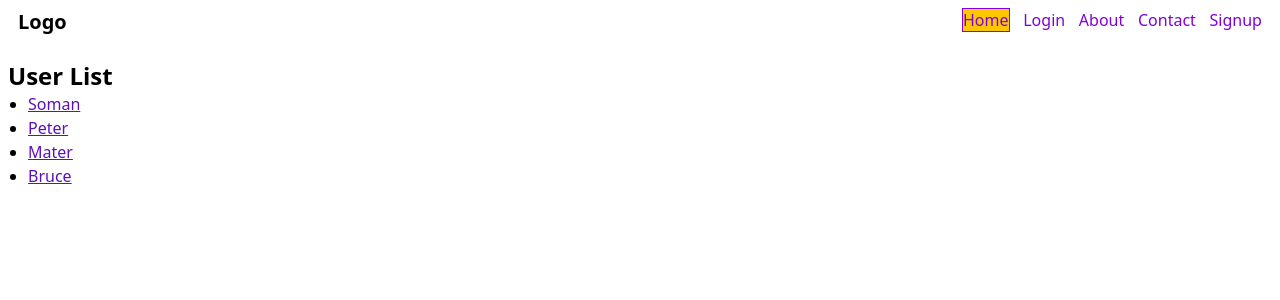
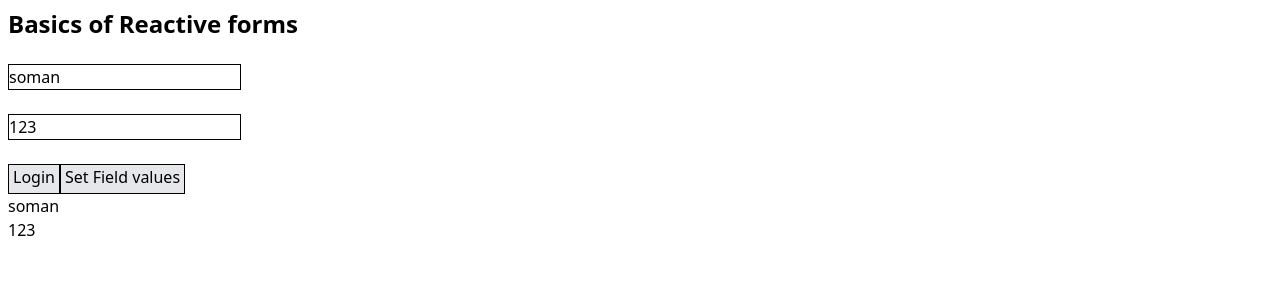
Before and after one commit to SomanAnshuman/Angular-Learning, an Angular app: page / in a window 1280 px wide. Shown: the top 300 px of the page. Built offline with nearby package versions, Linux system fonts and the light colour scheme.

Commit message:
day 5 Basics of Reactive forms (formControl)

```diff
--- a/src/app/app.component.html
+++ b/src/app/app.component.html
@@ -7,10 +7,44 @@
 <!-- * * * * * * * to get started with your project! * * * * * * * -->
 <!-- * * * * * * * * * * * * * * * * * * * * * * * * * * * * * * * -->
 <body class="m-2">
-  <app-header></app-header>
+  <h1 class="text-2xl font-bold">Basics of Reactive forms</h1>
   <br />
 
-  <router-outlet />
+  <form action="">
+    <input
+      type="text"
+      placeholder="Enter name"
+      class="border placeholder:text-gray-500"
+      [formControl]="name"
+    />
+    <br /><br />
+    <input
+      type="text"
+      placeholder="Enter password"
+      class="border placeholder:text-gray-500"
+      [formControl]="password"
+    />
+    <br /><br />
+    <button
+      type="button"
+      (click)="displayValue(); $event.preventDefault()"
+      class="border px-1 pb-1 bg-gray-200 cursor-pointer active:bg-gray-400"
+    >
+      <!-- type=button or preventDefault both independently works -->
+      <!-- use any of them to prevent form submission on click -->
+      Login
+    </button>
+    <button
+      type="button"
+      (click)="setValues()"
+      class="border px-1 pb-1 bg-gray-200 cursor-pointer active:bg-gray-400"
+    >
+      Set Field values
+    </button>
+
+    <p>{{ name.value }}</p>
+    <p>{{ password.value }}</p>
+  </form>
 </body>
 
 <!-- * * * * * * * * * * * * * * * * * * * * * * * * * * * * * * * * -->
--- a/src/app/app.component.ts
+++ b/src/app/app.component.ts
@@ -1,13 +1,22 @@
 import { Component } from '@angular/core';
-import { RouterOutlet } from '@angular/router';
-import { HeaderComponent } from './header/header.component';
+import { FormControl, ReactiveFormsModule } from '@angular/forms';
 
 @Component({
   selector: 'app-root',
-  imports: [RouterOutlet, HeaderComponent],
+  imports: [ReactiveFormsModule],
   templateUrl: './app.component.html',
   styleUrl: './app.component.css',
 })
 export class AppComponent {
+  name = new FormControl('soman');
+  password = new FormControl('123');
 
+  displayValue() {
+    console.log(this.name.value, this.password.value);
+  }
+
+  setValues() {
+    this.name.setValue('Peter');
+    this.password.setValue('3000');
+  }
 }
```
